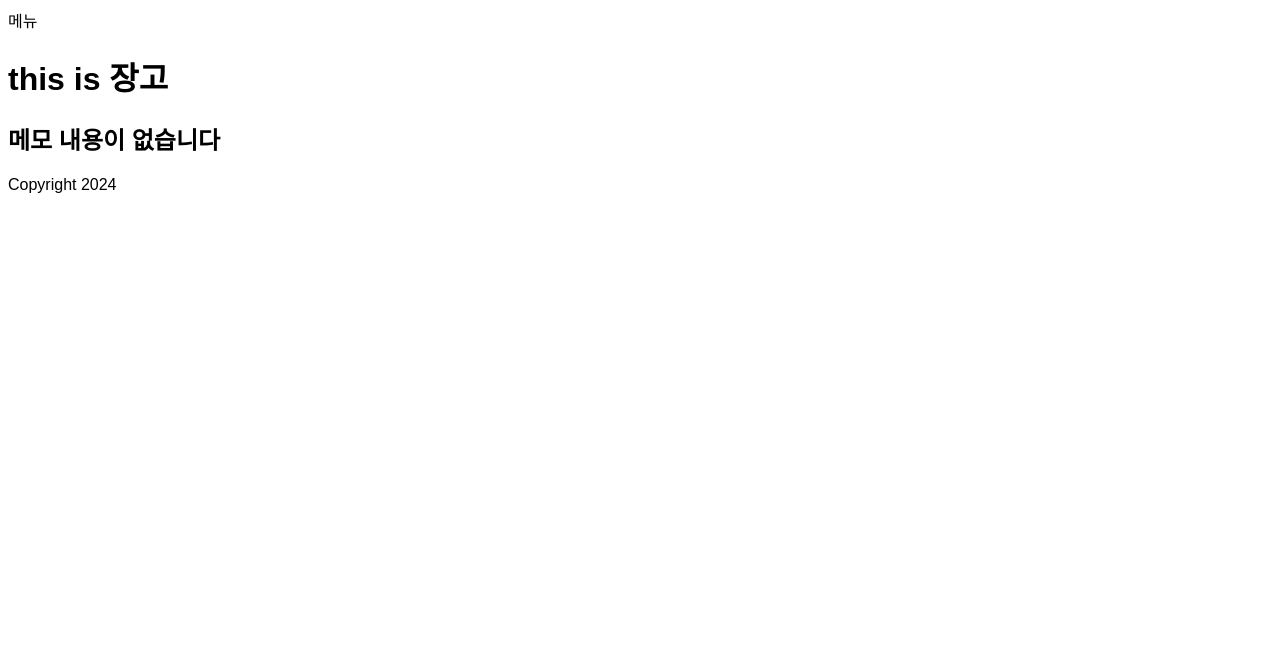
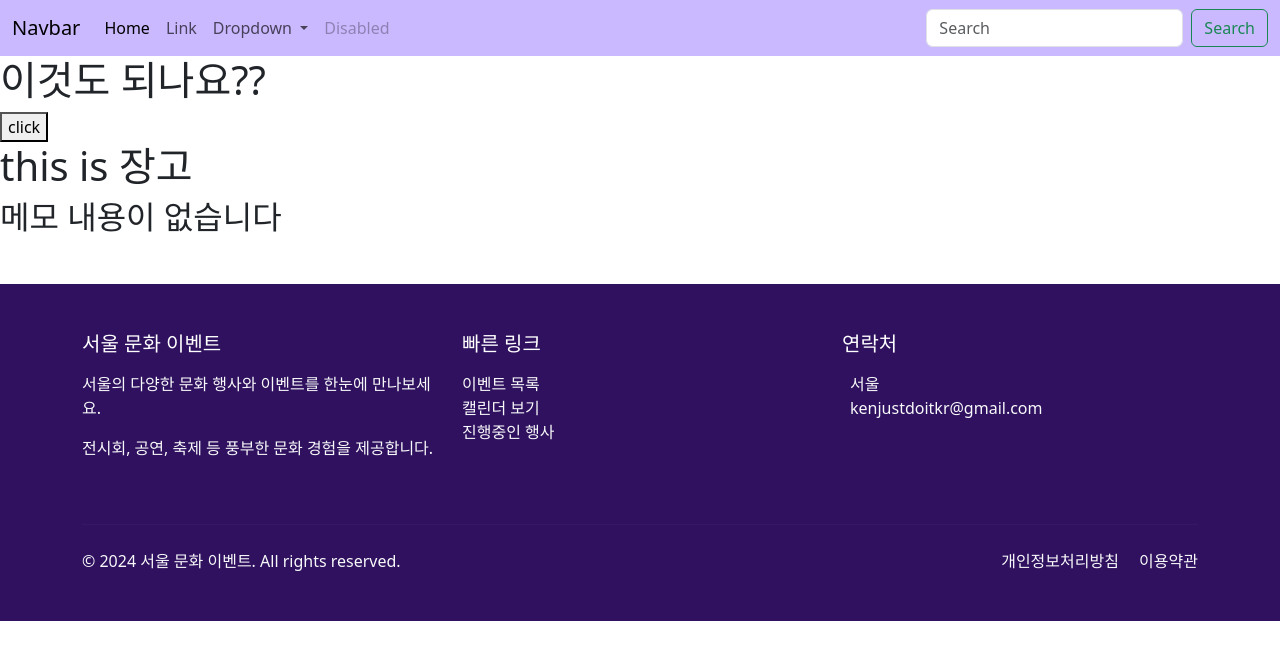
Before and after one commit to ken-do-it/2025_django_mvt_templates, a Django app: page / in a window 1280 px wide. Shown: the top 660 px of the page. Run offline with Django 5.2, Linux system fonts and the light colour scheme; data that the repository does not hold is empty.

Commit message:
connect with css, js

```diff
--- a/config/settings.py
+++ b/config/settings.py
@@ -117,6 +117,7 @@ USE_TZ = True
 
 STATIC_URL = 'static/'
 
+
 # Default primary key field type
 # https://docs.djangoproject.com/en/5.2/ref/settings/#default-auto-field
 
--- /dev/null
+++ b/polls/static/polls/css/style.css
@@ -0,0 +1,8 @@
+.nav_bar {
+    background-color: rgba(68, 0, 255, 0.274);
+}
+
+
+.footer {
+    background-color: rgb(47, 17, 95);
+}
--- /dev/null
+++ b/polls/static/polls/js/script.js
@@ -0,0 +1,14 @@
+
+// const good_job = document.getElementById('good_btn')
+
+// good_job.addEventListener('click', (e)=>(console.log('good job')) )
+
+
+document.addEventListener('DOMContentLoaded', () => {
+  const good_job = document.getElementById('good_btn');
+  if (good_job) {
+    good_job.addEventListener('click', (e) => {
+      console.log('good job');
+    });
+  }
+});
--- a/polls/templates/polls/base.html
+++ b/polls/templates/polls/base.html
@@ -1,4 +1,6 @@
 <!-- base.html - 공통 레이아웃 -->
+{% load static %}
+
 <!DOCTYPE html>
 <html>
 <head>
@@ -6,10 +8,28 @@
     <style>
         body { font-family: Arial; }
     </style>
+
+    <link href="https://cdn.jsdelivr.net/npm/bootstrap@5.3.7/dist/css/bootstrap.min.css" rel="stylesheet" integrity="sha384-LN+7fdVzj6u52u30Kp6M/trliBMCMKTyK833zpbD+pXdCLuTusPj697FH4R/5mcr" crossorigin="anonymous">
+
+    <link rel="stylesheet" href='{% static "polls/css/style.css" %}'>
+    <!-- {% static 'polls/css/style.css' %} -->
 </head>
 <body>
-    <nav>메뉴</nav>
-    {% block content %}{% endblock %}
-    <footer>Copyright 2024</footer>
+    <!-- nav bar -->
+    {% include 'polls/nav_bar.html' %}
+
+
+    <main>{% block content %}{% endblock %}</main>
+
+
+    <!-- footer -->
+    <footer>{% include 'polls/footer.html' %}</footer>
+
+
+    <script src="https://cdn.jsdelivr.net/npm/bootstrap@5.3.7/dist/js/bootstrap.bundle.min.js" integrity="sha384-ndDqU0Gzau9qJ1lfW4pNLlhNTkCfHzAVBReH9diLvGRem5+R9g2FzA8ZGN954O5Q" crossorigin="anonymous"></script>
+
+    <!-- 자바스크립트 연결 -->
+    <script src="{% static 'polls/js/script.js' %}"></script>
+
 </body>
 </html>
--- /dev/null
+++ b/polls/templates/polls/body_1.html
@@ -0,0 +1,3 @@
+<h1> 이것도 되나요??</h1>
+
+<button id="good_btn">click</button>
--- /dev/null
+++ b/polls/templates/polls/footer.html
@@ -0,0 +1,43 @@
+    <footer class="footer mt-5 py-5">
+        <div class="container">
+            <div class="row">
+                <div class="col-lg-4 mb-4">
+                    <h5 class="text-white mb-3">서울 문화 이벤트</h5>
+                    <p class="text-light">서울의 다양한 문화 행사와 이벤트를 한눈에 만나보세요. </p>
+                    <P class="text-light">전시회, 공연, 축제 등 풍부한 문화 경험을 제공합니다.</P>
+                </div>
+                <div class="col-lg-4 mb-4">
+                    <h5 class="text-white mb-3">빠른 링크</h5>
+                    <ul class="list-unstyled">
+                    <li><a href="#" class="text-light text-decoration-none">이벤트 목록</a></li>
+                    <li><a href="#" class="text-light text-decoration-none">캘린더 보기</a></li>
+                    <li><a href="#" class="text-light text-decoration-none" onclick="inProgress()">진행중인 행사</a></li>
+                    <!-- <li><a href="#" class="text-light text-decoration-none">자주 묻는 질문</a></li> -->
+                    </ul>
+                </div>
+                <div class="col-lg-4 mb-4">
+                    <h5 class="text-white mb-3">연락처</h5>
+                    <ul class="list-unstyled text-light">
+                    <li><i class="fas fa-map-marker-alt me-2"></i>서울</li>
+                    <li><i class="fas fa-envelope me-2"></i>kenjustdoitkr@gmail.com</li>
+                    </ul>
+                    <div class="social-links mt-3">
+                    <a href="#" class="text-light me-3"><i class="fab fa-facebook-f"></i></a>
+                    <a href="#" class="text-light me-3"><i class="fab fa-twitter"></i></a>
+                    <a href="#" class="text-light me-3"><i class="fab fa-instagram"></i></a>
+                    <a href="#" class="text-light"><i class="fab fa-youtube"></i></a>
+                    </div>
+                </div>
+            </div>
+            <hr class="mt-4 mb-4" style="border-color: rgba(255,255,255,0.1);">
+            <div class="row">
+                <div class="col-md-6 text-center text-md-start">
+                    <p class="text-light mb-0">&copy; 2024 서울 문화 이벤트. All rights reserved.</p>
+                </div>
+                <div class="col-md-6 text-center text-md-end">
+                    <a href="#" class="text-light text-decoration-none me-3">개인정보처리방침</a>
+                    <a href="#" class="text-light text-decoration-none">이용약관</a>
+                </div>
+            </div>
+        </div>
+    </footer>
--- a/polls/templates/polls/index.html
+++ b/polls/templates/polls/index.html
@@ -1,9 +1,16 @@
 {% extends 'polls/base.html' %}
+
+
 
 {% block title %}페이지 1{% endblock %}
 
+
 {% block content %}
+
+{% include 'polls/body_1.html' %}
+
   <div class="django_go"><h1>this is {{name}}</h1></div>
+
 
   {% if memos %}
       {% for memo in memos %}
--- /dev/null
+++ b/polls/templates/polls/nav_bar.html
@@ -0,0 +1,38 @@
+
+    <!-- nav bar -->
+    <nav class="navbar navbar-expand-lg nav_bar">
+        <div class="container-fluid">
+            <a class="navbar-brand" href="#">Navbar</a>
+            <button class="navbar-toggler" type="button" data-bs-toggle="collapse" data-bs-target="#navbarSupportedContent" aria-controls="navbarSupportedContent" aria-expanded="false" aria-label="Toggle navigation">
+            <span class="navbar-toggler-icon"></span>
+            </button>
+            <div class="collapse navbar-collapse" id="navbarSupportedContent">
+            <ul class="navbar-nav me-auto mb-2 mb-lg-0">
+                <li class="nav-item">
+                <a class="nav-link active" aria-current="page" href="#">Home</a>
+                </li>
+                <li class="nav-item">
+                <a class="nav-link" href="#">Link</a>
+                </li>
+                <li class="nav-item dropdown">
+                <a class="nav-link dropdown-toggle" href="#" role="button" data-bs-toggle="dropdown" aria-expanded="false">
+                    Dropdown
+                </a>
+                <ul class="dropdown-menu">
+                    <li><a class="dropdown-item" href="#">Action</a></li>
+                    <li><a class="dropdown-item" href="#">Another action</a></li>
+                    <li><hr class="dropdown-divider"></li>
+                    <li><a class="dropdown-item" href="#">Something else here</a></li>
+                </ul>
+                </li>
+                <li class="nav-item">
+                <a class="nav-link disabled" aria-disabled="true">Disabled</a>
+                </li>
+            </ul>
+            <form class="d-flex" role="search">
+                <input class="form-control me-2" type="search" placeholder="Search" aria-label="Search"/>
+                <button class="btn btn-outline-success" type="submit">Search</button>
+            </form>
+            </div>
+        </div>
+    </nav>
--- a/polls/templates/polls/style.css
+++ /dev/null
@@ -1,3 +0,0 @@
-.django_go {
-    color: blue;
-}
```
